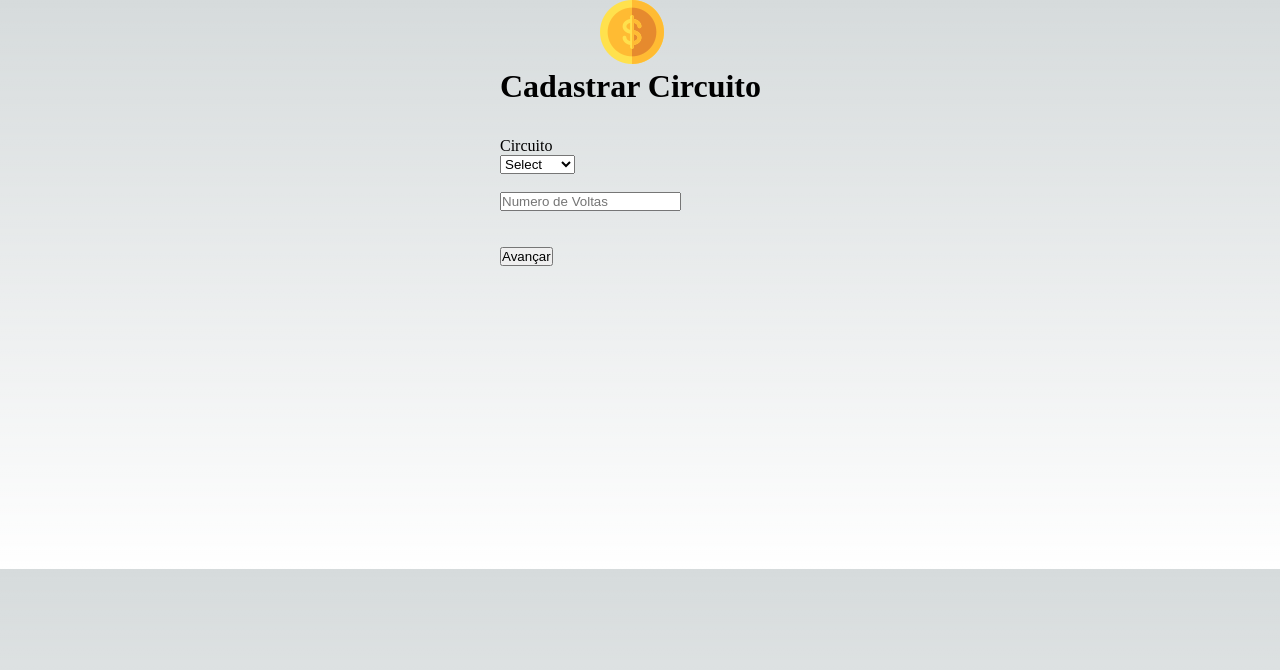
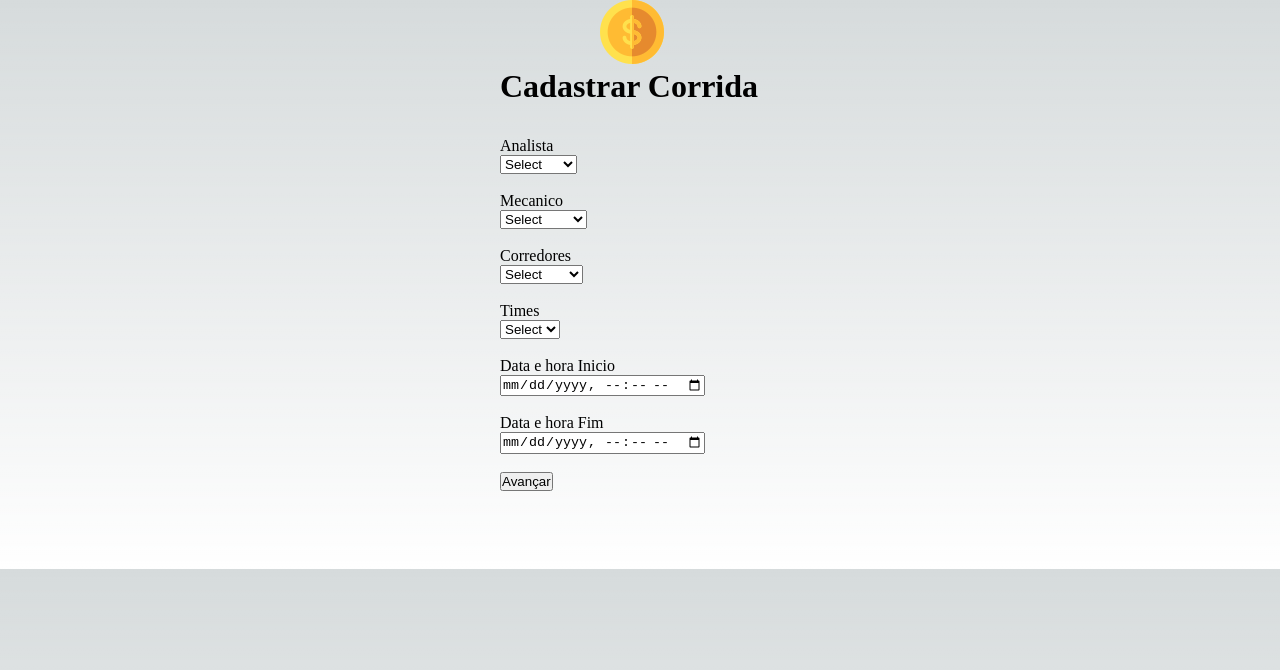
Before and after one commit to ICEI-PUC-Minas-PPLES-TI/plf-es-2023-1-ti5-5104100-race-engineering, a Next.js app in the folder codigo/web/race-engineering/: page /cadastroCorrida. in a window 1280 px wide. Shown: the top 670 px of the page. Built offline with nearby package versions, Linux system fonts and the light colour scheme.

Commit message:
Update cadastroCorrida..tsx

```diff
--- a/codigo/web/race-engineering/src/pages/cadastroCorrida..tsx
+++ b/codigo/web/race-engineering/src/pages/cadastroCorrida..tsx
@@ -1,12 +1,13 @@
 import Head from 'next/head'
-import styles from '../styles/CadastroCircuito.module.css'
+import styles from '../styles/CadastroCorrida.module.css'
+// import logo from "../../img/costs_logo.png";
 import logo from "../imgs/costs_logo.png"
 import Image from 'next/image'
-export default function cadastroCircuito(){
+export default function cadastroCorrida(){
     return(
         <div>
             <Head>
-            <title>Cadastro Circuito</title>
+            <title>Cadastro Corrida</title>
             <meta name="description" content="Generated by create next app" />
             <meta name="viewport" content="width=device-width, initial-scale=1" />
             {/* <link rel="icon" href="/favicon.ico" /> */}
@@ -20,31 +21,76 @@ export default function cadastroCircuito(){
               </div>
 
               <div>
-              <h1 className={styles.titulo} >Cadastrar Circuito</h1>
+              <h1 className={styles.titulo} >Cadastrar Corrida</h1>
               </div>
 
             <form className={styles.form} action="/add" method="POST">
 
 
                 <div>
-                <p>Circuito</p>
-                <select  name="circuito" id="circuito">
+                <p>Analista</p>
+                <select  name="analistas" id="analistas">
                 <option value="select"> Select</option>
-                    <option value="circuito1"> Circuito1</option>
-                    <option value="circuito2"> Circuito2</option>
-                    <option value="circuito3" > Circuito3</option>
+                    <option value="analista1"> Analista1</option>
+                    <option value="analista2"> Analista2</option>
+                    <option value="analista3" > Analista3</option>
                 </select>
                 </div>
                 <br/>
 
                 <div>
-                    <input type="number" placeholder='Numero de Voltas'></input>
+                <p>Mecanico</p>
+                {/* nos options o value deve ser os mecanicos cadastrados(por enquanto faz um mock) */}
+                <select  name="mecanico" id="mecanico">
+                <option value="select"> Select</option>
+                    <option value="mecanico1"> Mecanico1</option>
+                    <option value="mecanico2"> Mecanico2</option>
+                    <option value="mecanico3" > Mecanico3</option>
+                </select>
                 </div>
-                <br/>
                 <br/>
 
 
-                {/* <div className={styles.teste}> */}
+                <div>
+                <p>Corredores</p>
+                {/* nos options o value deve ser os corredores cadastrados(por enquanto faz um mock) */}
+                <select  name="corredores" id="corredores">
+                <option value="select"> Select</option>
+                    <option value="corredor1"> Corredor1</option>
+                    <option value="corredor2"> Corredor2</option>
+                    <option value="corredor3" > Corredor3</option>
+                </select>
+                </div>
+                <br/>
+
+
+                <div>
+                <p>Times</p>
+                <select  name="usuarios" id="usuarios">
+                <option value="select"> Select</option>
+                    <option value="time1"> Time1</option>
+                    <option value="time2"> Time2</option>
+                    <option value="time3" > Time3</option>
+                </select>
+                </div>
+                <br/>
+
+
+                <div>
+                <p>Data e hora  Inicio</p>
+                <input type="datetime-local"></input>
+                </div>
+                <br/>
+
+
+                <div>
+                <p>Data e hora Fim</p>
+                <input type="datetime-local"></input>
+                </div>
+                <br/>
+
+
+
                 <div>
                 <input type="submit" value='Avançar'></input>
                 </div>
```
